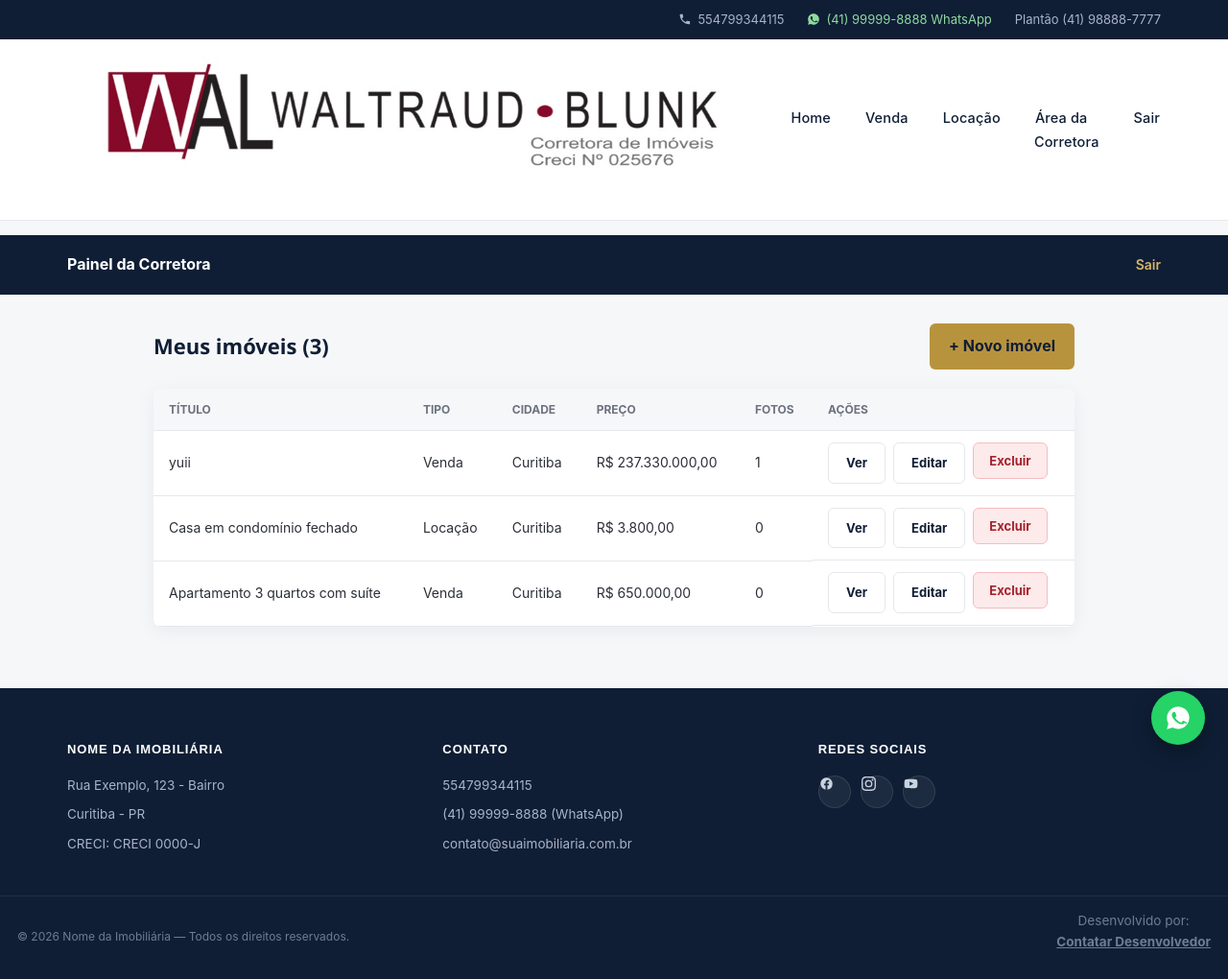
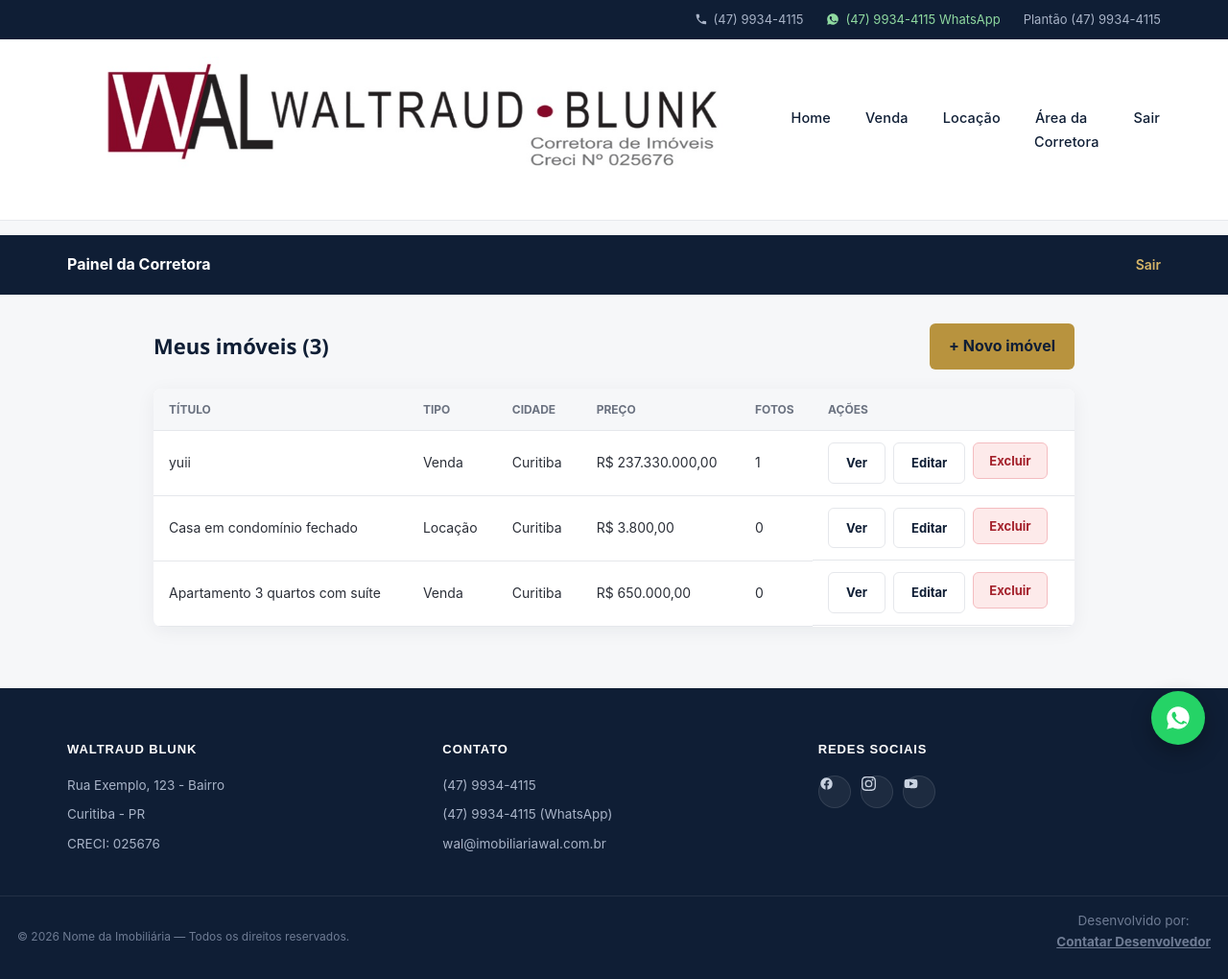
Before and after one commit to petrus5756565/ImovelWal, a Flask app: page /admin in a window 1280 px wide. Shown: the whole page at 96% size. Run offline with Flask 3, Linux system fonts and the light colour scheme; the visitor is signed in with stand-in values (Sample User, id 1).

Commit message:
Atualiza dados de contato da corretora Waltraud Blunk

```diff
--- a/templates/base.html
+++ b/templates/base.html
@@ -3,41 +3,43 @@
 <head>
     <meta charset="UTF-8">
     <meta name="viewport" content="width=device-width, initial-scale=1.0">
-    <title>{% block titulo %}{{ site.nome }}{% endblock %}</title>
-    <meta name="description" content="{{ site.nome }} - imóveis à venda e locação em {{ site.cidade_uf }}">
+    <title>{% block titulo %}Nome da Imobiliária{% endblock %}</title>
+    <meta name="description" content="Nome da Imobiliária - imóveis à venda e locação em Curitiba - PR">
     <link rel="stylesheet" href="{{ url_for('static', filename='css/style.css') }}">
 </head>
 <body>
 
+    <!-- BARRA SUPERIOR -->
     <div class="topbar">
         <div class="container">
-            <a href="tel:{{ site.telefone_fixo }}">
+            <a href="tel:4799344115">
                 <svg viewBox="0 0 24 24" fill="currentColor"><path d="M6.6 10.8c1.4 2.8 3.7 5.1 6.5 6.5l2.2-2.2c.3-.3.7-.4 1-.2 1.1.4 2.3.6 3.5.6.6 0 1 .4 1 1V20c0 .6-.4 1-1 1-9.4 0-17-7.6-17-17 0-.6.4-1 1-1h3.5c.6 0 1 .4 1 1 0 1.2.2 2.4.6 3.5.1.4 0 .8-.2 1L6.6 10.8z"/></svg>
-                {{ site.telefone_fixo }}
+                (47) 9934-4115
             </a>
-            <a class="whats" href="https://wa.me/{{ site.whatsapp }}" target="_blank">
+            <a class="whats" href="https://wa.me" target="_blank">
                 <svg viewBox="0 0 24 24" fill="currentColor"><path d="M12 2C6.5 2 2 6.5 2 12c0 1.8.5 3.5 1.3 5L2 22l5.2-1.4c1.4.8 3.1 1.2 4.8 1.2 5.5 0 10-4.5 10-10S17.5 2 12 2zm5.9 14.2c-.2.7-1.4 1.3-2 1.4-.5.1-1.1.1-1.8-.1-.4-.1-1-.3-1.6-.6-2.9-1.3-4.8-4.2-4.9-4.4-.1-.2-1.2-1.6-1.2-3 0-1.4.7-2.1 1-2.4.3-.3.6-.4.8-.4h.6c.2 0 .5 0 .7.5.3.7.9 2.2 1 2.4.1.2.1.4 0 .6-.1.2-.2.4-.3.5-.2.2-.3.4-.5.6-.2.2-.3.4-.1.7.2.3.9 1.5 2 2.4 1.3 1.2 2.5 1.6 2.8 1.7.3.1.5.1.7-.1.2-.2.8-.9 1-1.2.2-.3.4-.3.7-.2.3.1 1.9.9 2.2 1.1.3.1.5.2.6.3.1.2.1.9-.1 1.6z"/></svg>
-                {{ site.whatsapp_exibicao }} WhatsApp
+                (47) 9934-4115 WhatsApp
             </a>
-            <a href="tel:{{ site.plantao }}">Plantão {{ site.plantao }}</a>
+            <a href="tel:4799344115">Plantão (47) 9934-4115</a>
         </div>
     </div>
 
+    <!-- CABEÇALHO / MENU -->
     <header class="principal">
         <div class="container">
             <a class="logo" href="{{ url_for('index') }}">
-                <img src="{{ url_for('static', filename='logo.png') }}" alt="{{ site.nome }}" class="logo-img">
+                <img src="{{ url_for('static', filename='logo.png') }}" alt="Nome da Imobiliária" class="logo-img">
             </a>
             <nav class="menu" id="menuPrincipal">
                 <ul>
                     <li><a href="{{ url_for('index') }}">Home</a></li>
                     <li><a href="{{ url_for('index') }}?finalidade=venda">Venda</a></li>
-                    <li><a href="{{ url_for('index') }}?finalidade=locacao">Loca&ccedil;&atilde;o</a></li>
+                    <li><a href="{{ url_for('index') }}?finalidade=locacao">Locação</a></li>
                     {% if session.get('usuario') %}
-                        <li><a href="{{ url_for('admin_dashboard') }}">&Aacute;rea da Corretora</a></li>
+                        <li><a href="{{ url_for('admin_dashboard') }}">Área da Corretora</a></li>
                         <li><a href="{{ url_for('logout') }}">Sair</a></li>
                     {% else %}
-                        <li><a href="{{ url_for('login') }}">&Aacute;rea da Corretora</a></li>
+                        <li><a href="{{ url_for('login') }}">Área da Corretora</a></li>
                     {% endif %}
                 </ul>
             </nav>
@@ -45,6 +47,7 @@
         </div>
     </header>
 
+    <!-- MENSAGENS FLASH -->
     <div class="flash-wrap">
         {% with mensagens = get_flashed_messages(with_categories=true) %}
             {% if mensagens %}
@@ -55,46 +58,50 @@
         {% endwith %}
     </div>
 
+    <!-- CONTEÚDO PRINCIPAL -->
     {% block conteudo %}{% endblock %}
 
+    <!-- RODAPÉ ATUALIZADO -->
     <footer class="rodape">
         <div class="container">
             <div>
-                <h4>{{ site.nome }}</h4>
-                <p>{{ site.endereco }}</p>
-                <p>{{ site.cidade_uf }}</p>
-                <p>CRECI: {{ site.creci }}</p>
+                <h4>Waltraud Blunk</h4>
+                <p>Rua Exemplo, 123 - Bairro</p>
+                <p>Curitiba - PR</p>
+                <p>CRECI: 025676</p>
             </div>
             <div>
                 <h4>Contato</h4>
-                <a href="tel:{{ site.telefone_fixo }}">{{ site.telefone_fixo }}</a>
-                <a href="https://wa.me/{{ site.whatsapp }}" target="_blank">{{ site.whatsapp_exibicao }} (WhatsApp)</a>
-                <a href="mailto:{{ site.email }}">{{ site.email }}</a>
+                <a href="tel:4799344115">(47) 9934-4115</a>
+                <a href="https://wa.me" target="_blank">(47) 9934-4115 (WhatsApp)</a>
+                <a href="mailto:wal@imobiliariawal.com.br">wal@imobiliariawal.com.br</a>
             </div>
             <div>
                 <h4>Redes Sociais</h4>
                 <div class="redes">
-                    <a href="{{ site.facebook }}" target="_blank" title="Facebook">
+                    <!-- Substitua o '#' pelos links reais das redes sociais se possuir -->
+                    <a href="#" target="_blank" title="Facebook">
                         <svg viewBox="0 0 24 24"><path d="M22 12a10 10 0 1 0-11.6 9.9v-7H7.9V12h2.5V9.8c0-2.5 1.5-3.9 3.8-3.9 1.1 0 2.2.2 2.2.2v2.5h-1.3c-1.2 0-1.6.8-1.6 1.6V12h2.8l-.4 2.9h-2.4v7A10 10 0 0 0 22 12z"/></svg>
                     </a>
-                    <a href="{{ site.instagram }}" target="_blank" title="Instagram">
+                    <a href="#" target="_blank" title="Instagram">
                         <svg viewBox="0 0 24 24" width="24" height="24" fill="currentColor">
                             <path d="M12 2.163c3.204 0 3.584.012 4.85.07 3.252.148 4.771 1.691 4.919 4.919.058 1.265.069 1.645.069 4.849 0 3.205-.012 3.584-.069 4.849-.149 3.225-1.664 4.771-4.919 4.919-1.266.058-1.644.07-4.85.07-3.204 0-3.584-.012-4.849-.07-3.26-.149-4.771-1.699-4.919-4.92-.058-1.265-.07-1.644-.07-4.849 0-3.204.013-3.583.07-4.849.149-3.227 1.664-4.771 4.919-4.919 1.266-.057 1.645-.069 4.849-.069zM12 0C8.741 0 8.333.014 7.053.072 2.695.272.273 2.69.073 7.051.014 8.333 0 8.741 0 12c0 3.259.014 3.668.072 4.948.2 4.358 2.618 6.78 6.98 6.98 1.281.058 1.689.072 4.948.072 3.259 0 3.668-.014 4.948-.072 4.354-.2 6.782-2.618 6.979-6.98.059-1.28.073-1.689.073-4.948 0-3.259-.014-3.667-.072-4.947-.196-4.354-2.617-6.78-6.979-6.98C15.668.014 15.259 0 12 0zm0 5.838a6.162 6.162 0 100 12.324 6.162 6.162 0 000-12.324zM12 16a4 4 0 110-8 4 4 0 010 8zm6.406-11.845a1.44 1.44 0 100 2.881 1.44 1.44 0 000-2.881z"/>
                         </svg>
                     </a>
-                    <a href="{{ site.youtube }}" target="_blank" title="Youtube">
+                    <a href="#" target="_blank" title="Youtube">
                         <svg viewBox="0 0 24 24"><path d="M23 12s0-3.6-.5-5.3c-.3-1-1-1.8-2-2C18.9 4.2 12 4.2 12 4.2s-6.9 0-8.5.5c-1 .2-1.7 1-2 2C1 8.4 1 12 1 12s0 3.6.5 5.3c.3 1 1 1.8 2 2 1.6.5 8.5.5 8.5.5s6.9 0 8.5-.5c1-.2 1.7-1 2-2 .5-1.7.5-5.3.5-5.3zM9.8 15.5V8.5l6.4 3.5-6.4 3.5z"/></svg>
                     </a>
                 </div>
             </div>
         </div>
         <div class="rodape-baixo" style="display: flex; justify-content: space-between; align-items: center; flex-wrap: wrap; gap: 10px; padding-top: 15px;">
-            <span>&copy; 2026 {{ site.nome }} — Todos os direitos reservados.</span>
+            <span>&copy; 2026 Nome da Imobiliária — Todos os direitos reservados.</span>
             <span style="font-size: 0.85rem;">Desenvolvido por: <a href="https://wa.me" target="_blank" rel="noopener noreferrer" style="color: inherit; font-weight: bold; text-decoration: underline;">Contatar Desenvolvedor</a></span>
         </div>
     </footer>
 
-    <a class="whats-flutuante" href="https://wa.me/{{ site.whatsapp }}" target="_blank" title="Fale conosco no WhatsApp">
+    <!-- BOTÃO FLUTUANTE DO WHATSAPP -->
+    <a class="whats-flutuante" href="https://wa.me" target="_blank" title="Fale conosco no WhatsApp">
         <svg viewBox="0 0 24 24" fill="currentColor"><path d="M12 2C6.5 2 2 6.5 2 12c0 1.8.5 3.5 1.3 5L2 22l5.2-1.4c1.4.8 3.1 1.2 4.8 1.2 5.5 0 10-4.5 10-10S17.5 2 12 2zm5.9 14.2c-.2.7-1.4 1.3-2 1.4-.5.1-1.1.1-1.8-.1-.4-.1-1-.3-1.6-.6-2.9-1.3-4.8-4.2-4.9-4.4-.1-.2-1.2-1.6-1.2-3 0-1.4.7-2.1 1-2.4.3-.3.6-.4.8-.4h.6c.2 0 .5 0 .7.5.3.7.9 2.2 1 2.4.1.2.1.4 0 .6-.1.2-.2.4-.3.5-.2.2-.3.4-.5.6-.2.2-.3.4-.1.7.2.3.9 1.5 2 2.4 1.3 1.2 2.5 1.6 2.8 1.7.3.1.5.1.7-.1.2-.2.8-.9 1-1.2.2-.3.4-.3.7-.2.3.1 1.9.9 2.2 1.1.3.1.5.2.6.3.1.2.1.9-.1 1.6z"/></svg>
     </a>
 
```
